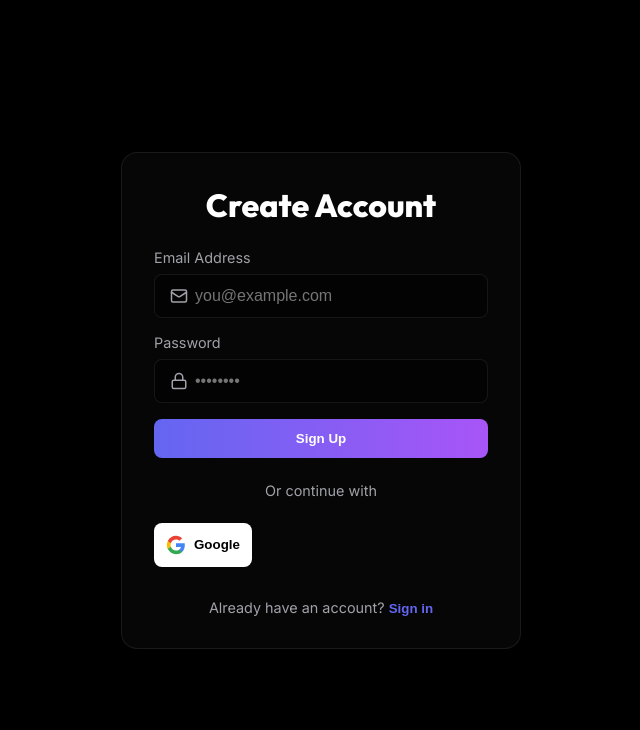
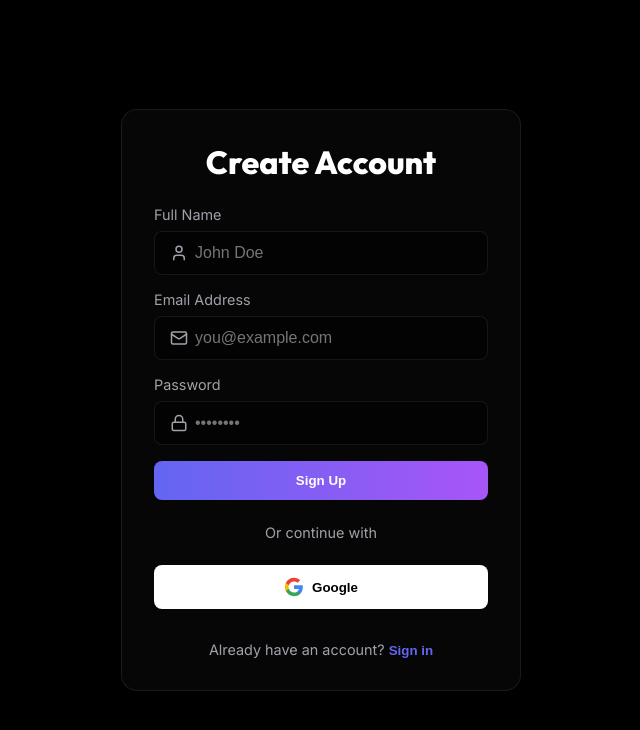
Before and after one commit to nknitishsingh94/ZenXchat, a React app in the folder chat_boat-main/frontend/: page /login in a window 1280 px wide. Both pictures are taken after a click on the button "Sign up". Shown: the top 730 px of the page, without its empty margins (319-959 px from the left). Built offline with nearby package versions, Linux system fonts and the light colour scheme; no server answers; the HTML template or start-up script is replaced by a standard one.

Commit message:
Add Name field to signup and fix Google button

```diff
--- a/chat_boat-main/frontend/src/components/Login.jsx
+++ b/chat_boat-main/frontend/src/components/Login.jsx
@@ -1,11 +1,12 @@
 import React, { useState } from 'react';
 import { useAuth } from '../contexts/AuthContext';
 import { useNavigate } from 'react-router-dom';
-import { Mail, Lock, AlertCircle } from 'lucide-react';
-import { signInWithEmailAndPassword, createUserWithEmailAndPassword, auth } from '../firebase';
-
+import { Mail, Lock, User, AlertCircle } from 'lucide-react';
+import { signInWithEmailAndPassword, createUserWithEmailAndPassword, updateProfile } from 'firebase/auth';
+import { auth } from '../firebase';
 export default function Login() {
   const [isLogin, setIsLogin] = useState(true);
+  const [name, setName] = useState('');
   const [email, setEmail] = useState('');
   const [password, setPassword] = useState('');
   const [error, setError] = useState('');
@@ -23,11 +24,12 @@ export default function Login() {
       if (isLogin) {
         await signInWithEmailAndPassword(auth, email, password);
       } else {
-        await createUserWithEmailAndPassword(auth, email, password);
+        const userCredential = await createUserWithEmailAndPassword(auth, email, password);
+        await updateProfile(userCredential.user, { displayName: name });
       }
       navigate('/chat');
     } catch (err) {
-      setError(err.message);
+      setError(err.message.replace('Firebase:', '').trim());
     }
     setLoading(false);
   };
@@ -39,7 +41,8 @@ export default function Login() {
       await loginWithGoogle();
       navigate('/chat');
     } catch (err) {
-      setError('Failed to log in with Google.');
+      console.error(err);
+      setError('Google Login failed! Make sure you enabled Google Auth in Firebase Console -> Authentication.');
     }
     setLoading(false);
   };
@@ -59,6 +62,24 @@ export default function Login() {
         )}
 
         <form onSubmit={handleSubmit} className="login-form">
+          {!isLogin && (
+            <div className="input-group">
+              <label>Full Name</label>
+              <div style={{ position: 'relative', display: 'flex', alignItems: 'center' }}>
+                <User size={18} style={{ position: 'absolute', left: '1rem', color: '#a1a1aa' }} />
+                <input
+                  type="text"
+                  required
+                  value={name}
+                  onChange={(e) => setName(e.target.value)}
+                  className="input-field"
+                  style={{ width: '100%', paddingLeft: '2.5rem' }}
+                  placeholder="John Doe"
+                />
+              </div>
+            </div>
+          )}
+
           <div className="input-group">
             <label>Email Address</label>
             <div style={{ position: 'relative', display: 'flex', alignItems: 'center' }}>
@@ -100,7 +121,7 @@ export default function Login() {
           Or continue with
         </div>
 
-        <button onClick={handleGoogleLogin} disabled={loading} className="google-btn">
+        <button onClick={handleGoogleLogin} disabled={loading} className="google-btn" style={{ width: '100%', transition: 'background 0.2s', ':hover': { background: '#f8f9fa' } }}>
           <svg width="20" height="20" viewBox="0 0 24 24">
             <path fill="#4285F4" d="M22.56 12.25c0-.78-.07-1.53-.2-2.25H12v4.26h5.92c-.26 1.37-1.04 2.53-2.21 3.31v2.77h3.57c2.08-1.92 3.28-4.74 3.28-8.09z" />
             <path fill="#34A853" d="M12 23c2.97 0 5.46-.98 7.28-2.66l-3.57-2.77c-.98.66-2.23 1.06-3.71 1.06-2.86 0-5.29-1.93-6.16-4.53H2.18v2.84C3.99 20.53 7.7 23 12 23z" />
```
